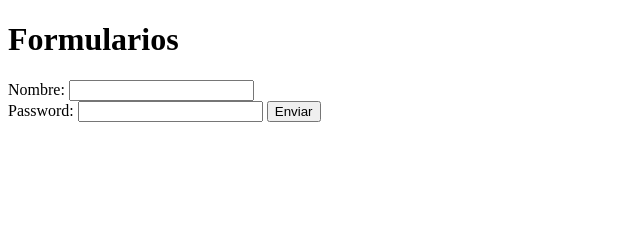
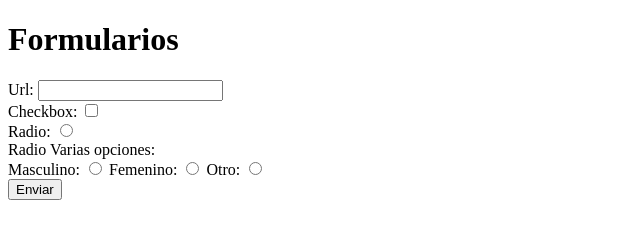
Before and after one commit to Gdaimon/primer-proyecto-html, a plain HTML site: page 09-formularios.html in a window 1280 px wide. Shown: the whole page, without its empty margins (0-640 px from the left). Drawn offline with Linux system fonts and the light colour scheme.

Commit message:
Uso metodos formularios

```diff
--- a/09-formularios.html
+++ b/09-formularios.html
@@ -16,7 +16,8 @@
 
 <!-- <form action="https://www.google.com.co/search" method="GET"> -->
     <!-- <form  method="GET" action="https://express-server-method.herokuapp.com/"> -->
-        <form  method="POST" action="https://express-server-method.herokuapp.com/">
+<!-- <form  method="POST" action="https://express-server-method.herokuapp.com/"> -->
+    <form>
 
     <!-- Recibir informacion -->
     <!-- <input> -->
@@ -27,14 +28,54 @@
     <input type="text">
 </label> -->
 
-<label for="name">Nombre: </label>
+<!-- Enviar al servidor con los name (importante no olvidar) -->
+<!-- <label for="name">Nombre: </label> -->
+<!-- Enviar a google -->
 <!-- <input type="text" id="name" name="q"> -->
-<input type="text" id="name" name="nombre">
+<!-- <input type="text" id="name" name="nombre">
 <br>
 <label for="password">Password: </label>
-<input type="password" id="password" name="password">
+<input type="password" id="password" name="password"> -->
 
 
+<!-- Agrupacion -->
+<!-- <fieldset>
+<legend>Datos Personales</legend>
+    <label for="name">Nombre: </label>
+    <input type="text" id="name" name="nombre">
+    <br>
+    <label for="password">Password: </label>
+    <input type="password" id="password" name="password">
+
+</fieldset>
+
+<fieldset>
+<legend>Direccion</legend>
+    <label for="direccion">Direccion: </label>
+    <input type="text" id="direccion" name="direccion">
+    <br>
+    <label for="ciudad">Ciudad: </label>
+    <input type="text" id="ciudad" name="ciudad">
+
+</fieldset> -->
+
+
+<!-- Inputs -->
+<label for="url">Url: </label>
+<input type="url" id="url">
+<br>
+<label for="check">Checkbox: </label>
+<input type="checkbox" id="check">
+<br>
+<label for="radio">Radio: </label>
+<input type="radio" id="radio">
+<br>
+<label for="radio">Radio Varias opciones: </label>
+<br>
+Masculino: <input type="radio" name="genero">
+Femenino: <input type="radio" name="genero">
+Otro: <input type="radio" name="genero">
+<br>
 
 <!-- Opcion 1 -->
 <button>Enviar</button>
```
